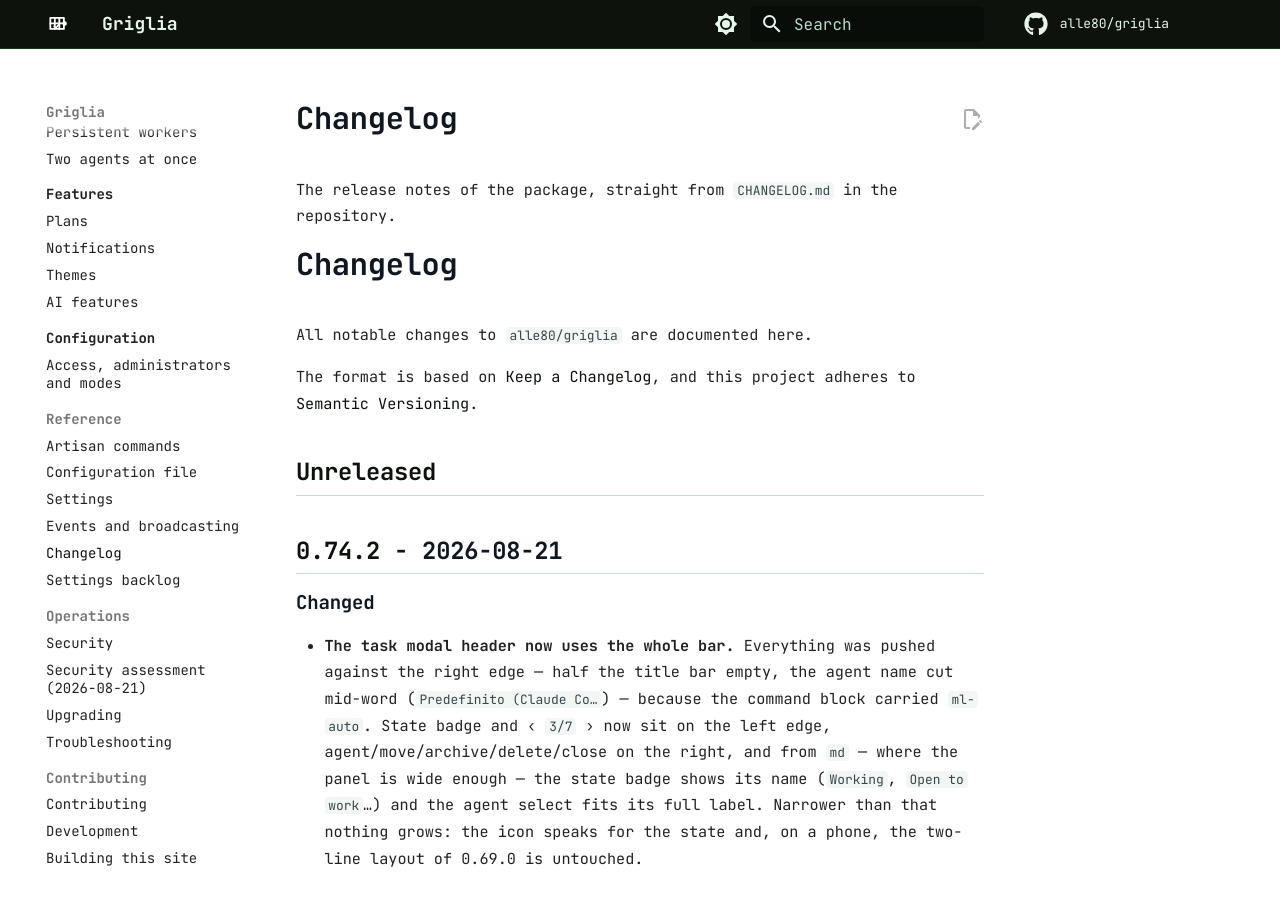
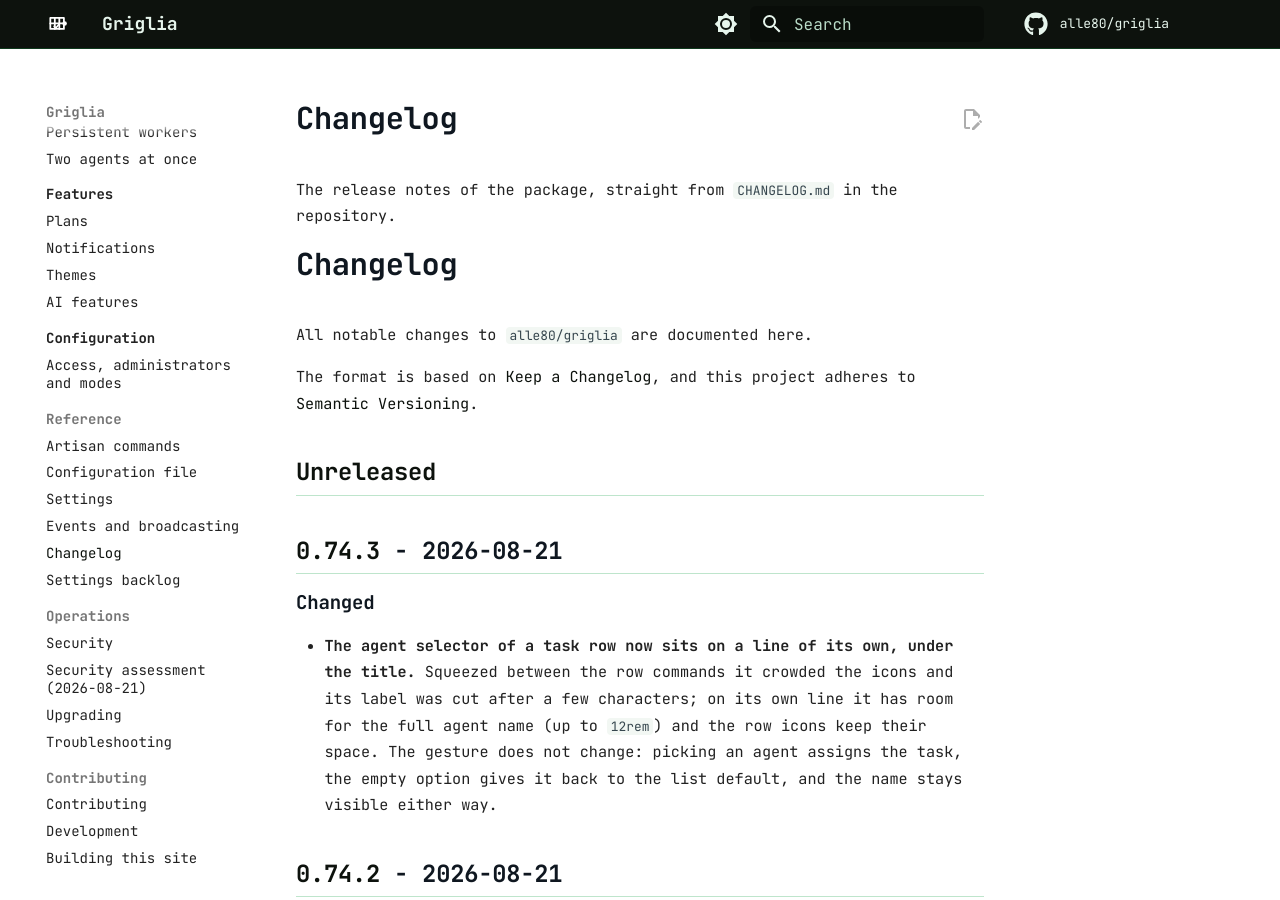
Before and after one commit to alle80/agent-devboard, an MkDocs documentation site: the page built from docs/reference/changelog.md, in a window 1280 px wide and 900 px high. Built offline with MkDocs 1.6.1 and Material for MkDocs 9.7.7, drawn with Linux system fonts in a browser that asks for light colours; comment, search, counter and statistics services are not loaded.

Commit message:
fix(griglia): agent selector on its own line under the task title (task 428)

```diff
--- a/CHANGELOG.md
+++ b/CHANGELOG.md
@@ -6,6 +6,14 @@ The format is based on [Keep a Changelog](https://keepachangelog.com/en/1.1.0/),
 and this project adheres to [Semantic Versioning](https://semver.org/spec/v2.0.0.html).
 
 ## [Unreleased]
+
+## [0.74.3] - 2026-08-21
+### Changed
+- **The agent selector of a task row now sits on a line of its own, under the title.** Squeezed between the
+  row commands it crowded the icons and its label was cut after a few characters; on its own line it has room
+  for the full agent name (up to `12rem`) and the row icons keep their space. The gesture does not change:
+  picking an agent assigns the task, the empty option gives it back to the list default, and the name stays
+  visible either way.
 
 ## [0.74.2] - 2026-08-21
 ### Changed
@@ -1344,7 +1352,8 @@ monorepo into a standalone, installable Composer package.
 - Requires PHP 8.3+, Laravel 12 or 13, Livewire 4, Tailwind CSS 4 in the host app.
 - The full pre-extraction history lives in the origin monorepo linked above.
 
-[Unreleased]: https://github.com/alle80/griglia/compare/v0.74.2...HEAD
+[Unreleased]: https://github.com/alle80/griglia/compare/v0.74.3...HEAD
+[0.74.3]: https://github.com/alle80/griglia/compare/v0.74.2...v0.74.3
 [0.74.2]: https://github.com/alle80/griglia/compare/v0.74.1...v0.74.2
 [0.74.1]: https://github.com/alle80/griglia/compare/v0.74.0...v0.74.1
 [0.74.0]: https://github.com/alle80/griglia/compare/v0.73.3...v0.74.0
--- a/resources/css/griglia.css
+++ b/resources/css/griglia.css
@@ -473,6 +473,9 @@ select.setting-input { appearance: auto; }
    il menu a tendina resta testo chiaro su fondo chiaro. */
 .db-agent-chip { appearance: none; -webkit-appearance: none; max-width: 7.5rem; text-overflow: ellipsis; letter-spacing: .04em; }
 .db-agent-chip:hover { opacity: 1; }
+/* Sotto il titolo la targhetta ha la riga tutta per sé: può respirare senza spingere via i comandi (task 427). */
+.db-agent-row { line-height: 1; }
+.db-agent-row .db-agent-chip { max-width: 12rem; }
 .db-agent-select option { color: CanvasText; background: Canvas; text-transform: none; }
 
 /* Il nome dello stato accanto al pallino e la tendina dell'agente per intero chiedono spazio vero: da md
```
Also changed, not shown: docs/agent/index.md (+3 -2 lines), 3 other files.
